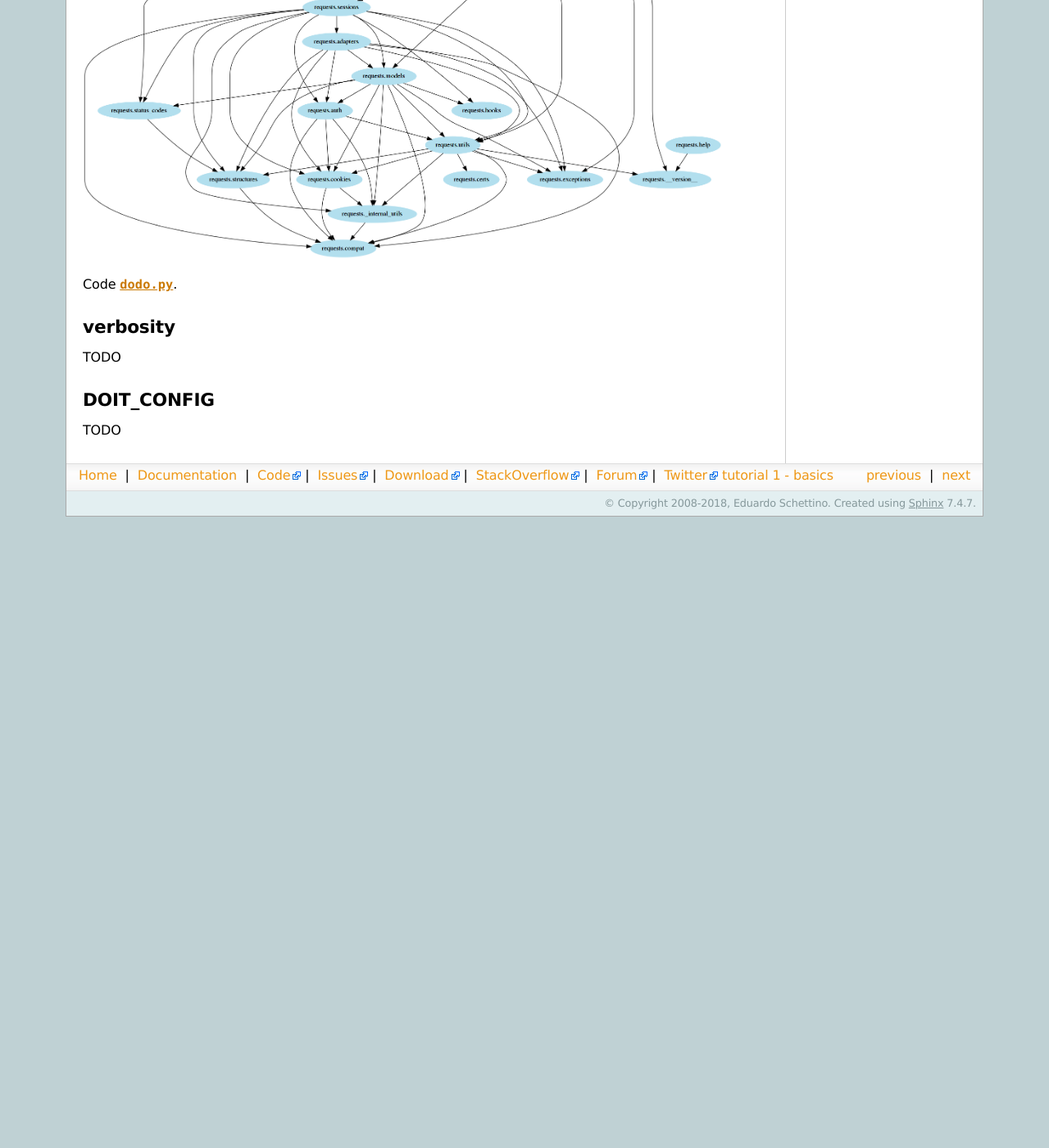
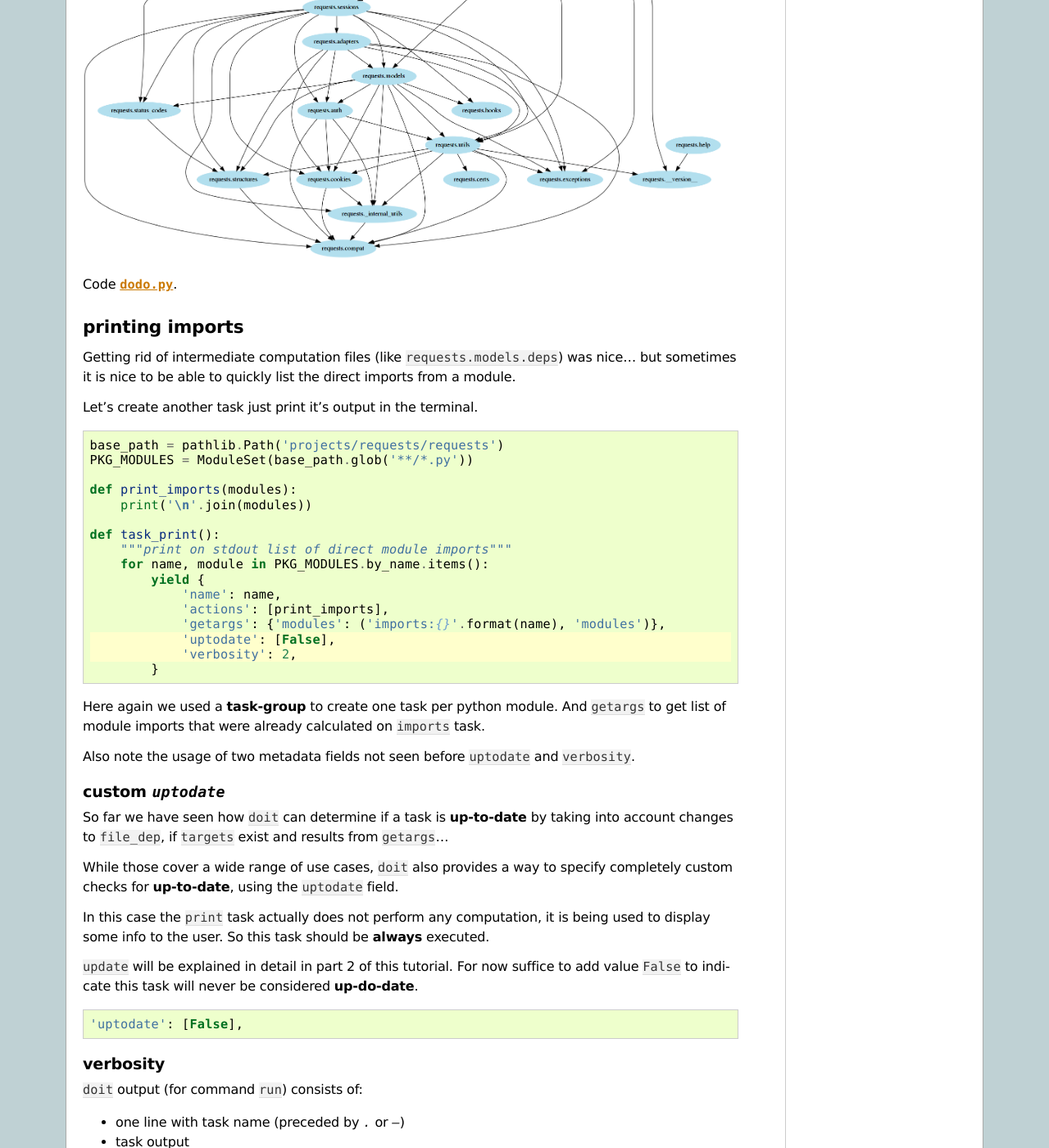
Before and after one commit to pydoit/doit, a Sphinx documentation site: the page built from doc/tutorial_1.rst, in a window 1280 px wide and 1400 px high, scrolled down 12021 px. Shown: the whole window at 82% size. Built offline with Sphinx 7.4.7, drawn with Linux system fonts in a browser that asks for light colours; before the commit the page ends 12651 px from its top, so only the background shows below that; some of the changed text lies outside the part shown.

Commit message:
docs: tutorial_1, add section for `print` task.

```diff
--- /dev/null
+++ b/doc/tutorial/tuto_1_4.py
@@ -0,0 +1,73 @@
+import pathlib
+import pygraphviz
+
+from import_deps import PyModule, ModuleSet
+
+
+DOIT_CONFIG = {
+    'default_tasks': ['imports', 'dot', 'draw'],
+}
+
+
+base_path = pathlib.Path('projects/requests/requests')
+PKG_MODULES = ModuleSet(base_path.glob('**/*.py'))
+
+
+def get_imports(pkg_modules, module_path):
+    module = pkg_modules.by_path[module_path]
+    imports = pkg_modules.get_imports(module, return_fqn=True)
+    return {'modules': list(sorted(imports))}
+
+
+def task_imports():
+    """find imports from a python module"""
+    for name, module in PKG_MODULES.by_name.items():
+        yield {
+            'name': name,
+            'file_dep': [module.path],
+            'actions': [(get_imports, (PKG_MODULES, module.path))],
+        }
+
+
+def print_imports(modules):
+    print('\n'.join(modules))
+
+def task_print():
+    """print on stdout list of direct module imports"""
+    for name, module in PKG_MODULES.by_name.items():
+        yield {
+            'name': name,
+            'actions': [print_imports],
+            'getargs': {'modules': ('imports:{}'.format(name), 'modules')},
+            'uptodate': [False],
+            'verbosity': 2,
+        }
+
+
+def module_to_dot(imports, targets):
+    graph = pygraphviz.AGraph(strict=False, directed=True)
+    graph.node_attr['color'] = 'lightblue2'
+    graph.node_attr['style'] = 'filled'
+    for source, sinks in imports.items():
+        for sink in sinks:
+            graph.add_edge(source, sink)
+    graph.write(targets[0])
+
+def task_dot():
+    """generate a graphviz's dot graph from module imports"""
+    return {
+        'targets': ['requests.dot'],
+        'actions': [module_to_dot],
+        'getargs': {'imports': ('imports', 'modules')},
+        'clean': True,
+    }
+
+
+def task_draw():
+    """generate image from a dot file"""
+    return {
+        'file_dep': ['requests.dot'],
+        'targets': ['requests.png'],
+        'actions': ['dot -Tpng %(dependencies)s -o %(targets)s'],
+        'clean': True,
+    }
--- a/doc/tutorial_1.rst
+++ b/doc/tutorial_1.rst
@@ -15,7 +15,7 @@ As example the `requests <https://github.com/requests/requests>`_ package will b
 
 In the image an arrow represents an import from one module to another. For example in the left side of image you can see an arrow from `requests.status_codes` to `requests.structures`. This comes from the following line in `status_code.py`:
 
-.. code-block:: python
+.. code-block:: python3
 
    from .structures import LookupDict
 
@@ -636,14 +636,116 @@ Running ``doit`` you should get the file ``requests.png`` with the image below:
 Code :download:`dodo.py <tutorial/tuto_1_3.py>`.
 
 
-verbosity
-=========
+printing imports
+================
+
+Getting rid of intermediate computation files (like ``requests.models.deps``) was nice...
+but sometimes it is nice to be able to quickly list the direct imports from a module.
+
+Let's create another task just print it's output in the terminal.
+
+.. task_print()
+.. literalinclude:: tutorial/tuto_1_4.py
+   :language: python3
+   :lines: 12-14, 32-44
+   :emphasize-lines: 14-15
+
+Here again we used a **task-group** to create one task per python module. And ``getargs`` to get list of module imports that were already calculated on ``imports`` task.
+
+Also note the usage of two metadata fields not seen before ``uptodate`` and ``verbosity``.
 
 
-TODO
+custom `uptodate`
+-----------------
+
+So far we have seen how ``doit`` can determine if a task is **up-to-date** by taking into account changes to ``file_dep``, if ``targets`` exist and results from ``getargs``...
+
+While those cover a wide range of use cases, ``doit`` also provides a way to specify completely custom checks for  **up-to-date**, using the ``uptodate`` field.
+
+In this case the ``print`` task actually does not perform any computation, it is being used to display some info to the user.
+So this task should be **always** executed.
+
+``update`` will be explained in detail in part 2 of this tutorial.
+For now suffice to add value ``False`` to indicate this task will never be considered **up-do-date**.
+
+.. code-block:: python
+
+   'uptodate': [False],
+
+
+verbosity
+---------
+
+``doit`` output (for command ``run``) consists of:
+
+- one line with task name (preceded by `.` or `--`)
+- task output
+
+The actual task output displayed can be controlled by ``verbosity``,
+there are 3 levels of verbosity.
+
+- 0: both stdout and stderr from task are **NOT** displayed
+- 1: only stderr is displayed
+- 2: both stdout and stderr are displayed
+
+The default verbosity is `1`.
+
+If ``print`` task was executed with default verbosity we would actually not see any output, so we must force its ``verbosity`` value to ``2``.
+
+
+.. code-block:: python3
+
+   'verbosity': 2,
+
+.. code-block:: console
+
+   $ doit print:requests.models
+   -- imports:requests.models
+   .  print:requests.models
+   requests._internal_utils
+   requests.auth
+   requests.compat
+   requests.cookies
+   requests.exceptions
+   requests.hooks
+   requests.status_codes
+   requests.structures
+   requests.utils
+
+Note ``verbosity`` can be overwritten from command-line with option ``-v/--verbosity``.
 
 
 DOIT_CONFIG
-===========
+-----------
 
-TODO
+There is one last problem to be solved.
+Since ``print`` is used only to display some information, it should not be executed by default. It should be executed only when explicitly asked.
+
+i.e. when you just run ``doit`` without any parameters it should create the graph image but not print out the information from ``print`` task.
+
+Before I said by default ``doit run`` would execute all tasks.
+That is not exactly true... it will execute all *default tasks*.
+The default tasks can be controlled by adding a configuration dictionary with the name ``DOIT_CONFIG`` in the `dodo.py`.
+
+
+.. DOIT_CONFIG
+.. literalinclude:: tutorial/tuto_1_4.py
+   :language: python3
+   :lines: 7-9
+
+
+Apart from ``default_tasks``, ``DOIT_CONFIG`` can change the default of any command line option. For example you can globally change task's verbosity for all tasks with:
+
+.. code-block:: python3
+
+   DOIT_CONFIG = {
+    'default_tasks': ['imports', 'dot', 'draw'],
+    'verbosity': 2,
+   }
+
+
+Code :download:`dodo.py <tutorial/tuto_1_4.py>`.
+
+
+
+And that's all for part 1 of tutorial :)
```
